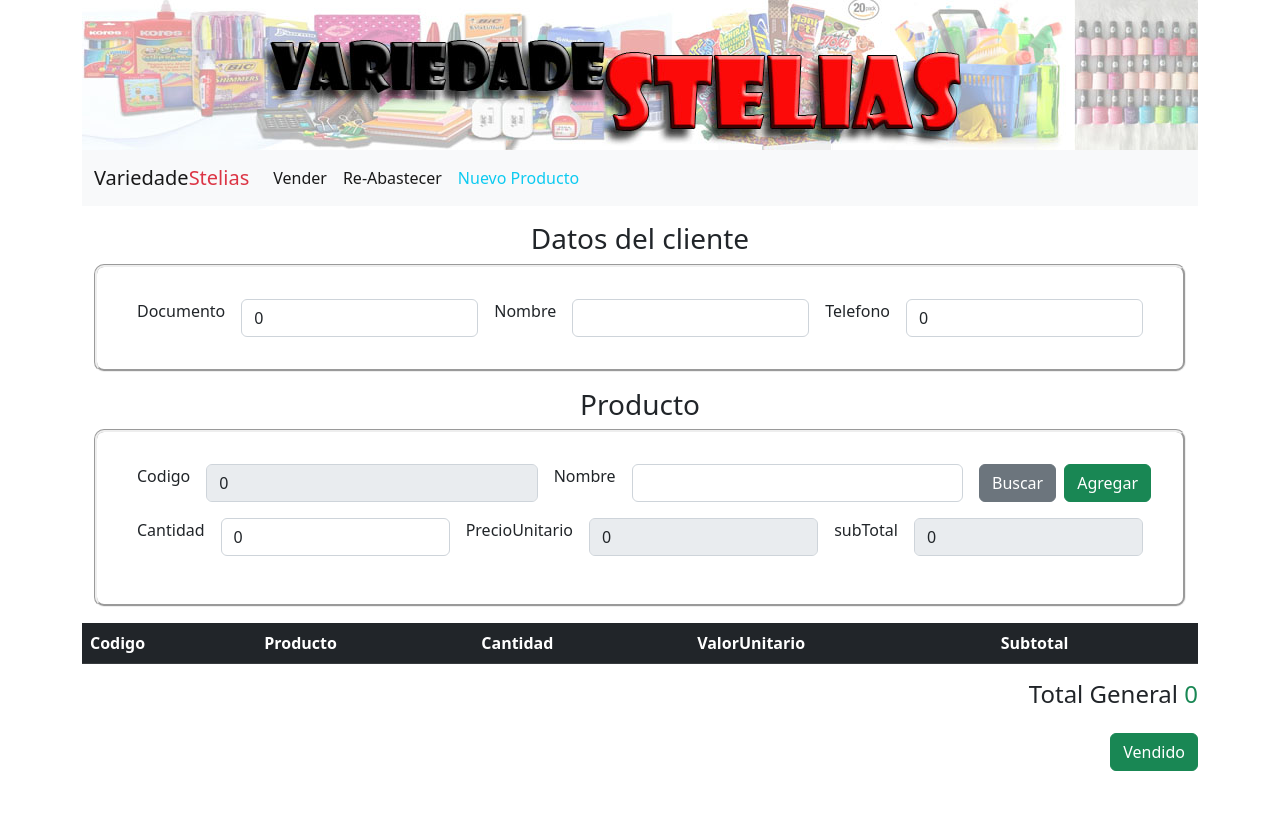
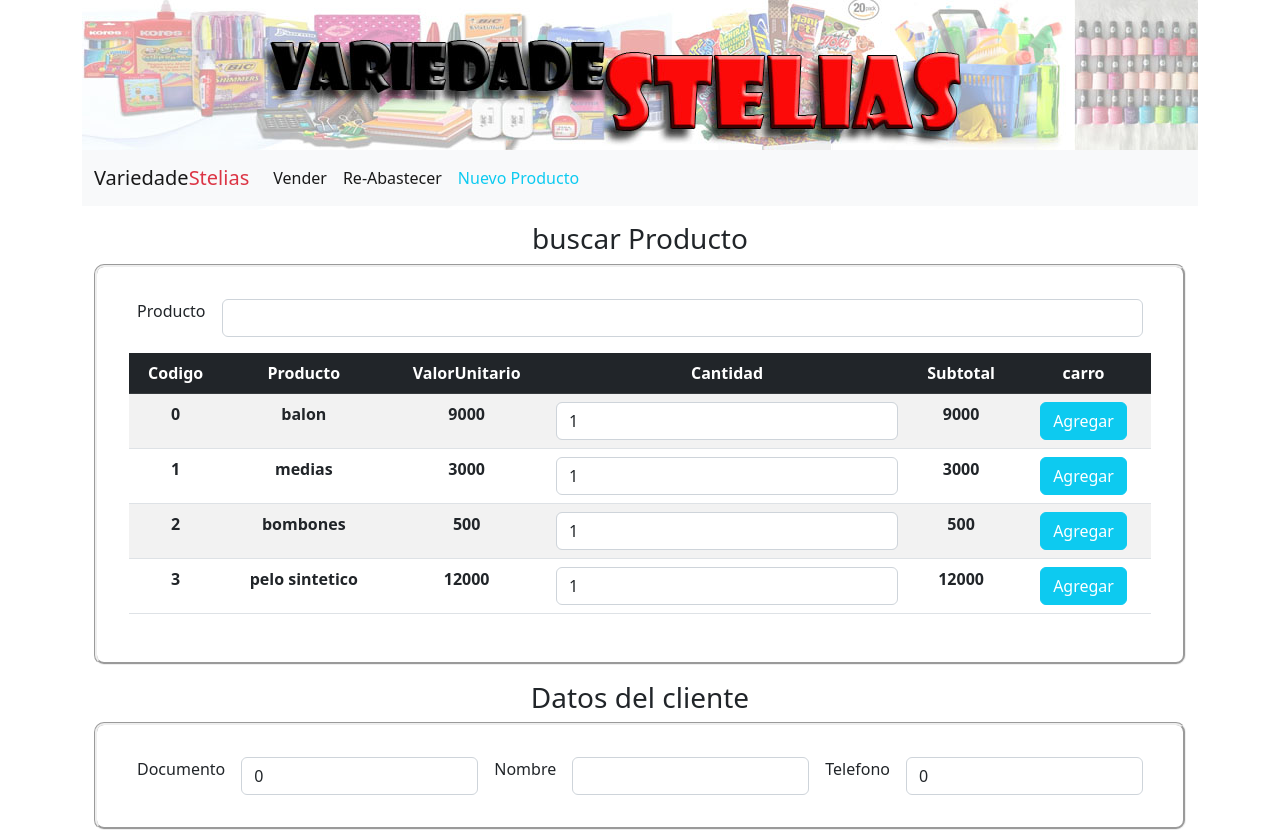
Before and after one commit to eiriselias/variedadeStelias, an Angular app: page /vender in a window 1280 px wide. Shown: the top 831 px of the page. Before the commit the page ends 803 px from the top, so only its background shows below. Built offline with nearby package versions, Linux system fonts and the light colour scheme.

Commit message:
se agregaron funciones a vender

```diff
--- a/src/app/app.module.ts
+++ b/src/app/app.module.ts
@@ -8,6 +8,7 @@ import { NavBarComponent } from './components/nav-bar/nav-bar.component';
 import { ProductosComponent } from './components/productos/productos.component';
 import { VenderComponent } from './components/vender/vender.component';
 import { ReAbastecerComponent } from './components/re-abastecer/re-abastecer.component';
+import { FilterPipe } from './pipes/filter.pipe';
 
 @NgModule({
   declarations: [
@@ -15,7 +16,8 @@ import { ReAbastecerComponent } from './components/re-abastecer/re-abastecer.com
     NavBarComponent,
     ProductosComponent,
     VenderComponent,
-    ReAbastecerComponent
+    ReAbastecerComponent,
+    FilterPipe
   ],
   imports: [
     BrowserModule,
--- a/src/app/components/vender/vender.component.css
+++ b/src/app/components/vender/vender.component.css
@@ -3,3 +3,6 @@
     padding: 2rem;
     border-radius:10px
 }
+tbody tr th{
+    cursor: pointer;
+}
--- a/src/app/components/vender/vender.component.html
+++ b/src/app/components/vender/vender.component.html
@@ -1,4 +1,34 @@
 <div class="container text-center my-3">
+    <h3>buscar Producto</h3>
+    <div class="mb-3 caja">
+        <div class="d-flex">
+            <label for="nombreProducto" class="form-label mx-2">Producto</label>
+            <input type="text" [(ngModel)]="nombreProducto" class="form-control mx-2" name="nombreProducto">
+        </div>
+
+<table class="table table-striped table-hover my-3">
+    <thead>
+        <tr class="table-dark">
+            <th>Codigo</th>
+            <th>Producto</th>
+            <th>ValorUnitario</th>
+            <th>Cantidad</th>
+            <th>Subtotal</th>
+            <th>carro</th>
+        </tr>
+    </thead>
+    <tbody>
+        <tr *ngFor="let produ of productos| filter: nombreProducto; index as i">
+            <th>{{i}}</th>
+            <th>{{produ.nombre}}</th>
+            <th>{{produ.valorUnitario}}</th>
+            <th><input type="number" [(ngModel)]="cantidad" class="form-control"></th>
+            <th>{{cantidad * produ.valorUnitario}}</th>
+            <th><button (click)="agregar(i)" class="btn btn-info text-white">Agregar</button></th>
+        </tr>
+    </tbody>
+</table>
+</div>
     <h3>Datos del cliente</h3>
     <div class="mb-3 d-flex caja">
         <label for="docuUsuario" class="form-label mx-2">Documento</label>
@@ -8,27 +38,7 @@
         <label for="celUsuario" class="form-label mx-2">Telefono</label>
         <input type="text" [(ngModel)]="celUsuario" class="form-control mx-2" id="celUsuario">
     </div>
-    <h3>Producto</h3>
-    <div class="mb-3 caja">
-        <div class="d-flex">
-            <label for="codigo" class="form-label mx-2">Codigo</label>
-            <input type="text" [(ngModel)]="codigo" class="form-control mx-2" id="codigo" disabled>
-            <label for="nombreProducto" class="form-label mx-2">Nombre</label>
-            <input type="text" [(ngModel)]="nombreProducto" class="form-control mx-2" id="nombreProducto">
-            <button (click)="buscar()" class="btn btn-secondary mx-2">Buscar</button>
-            <button (click)="agregar()" class="btn btn-success">Agregar</button>
-        </div>
-        <div class="d-flex my-3">
-            <label for="cantidad" class="form-label mx-2">Cantidad</label>
-            <input type="number" [(ngModel)]="cantidad" class="form-control mx-2" id="cantidad">
-            <label for="precio" class="form-label mx-2">PrecioUnitario</label>
-            <input type="number" [(ngModel)]="precio" class="form-control mx-2" id="precio" disabled>
-            <label for="vaTotal"class="form-label mx-2">subTotal</label>
-            <input type="number" [(ngModel)]="vaTotal" class="form-control mx-2" id="vaTotal" disabled>
-        </div>
-    </div>
-</div>
-
+    <h3>Carrito</h3>
 <table class="table table-striped">
     <thead>
         <tr class="table-dark">
@@ -37,19 +47,23 @@
             <th>Cantidad</th>
             <th>ValorUnitario</th>
             <th>Subtotal</th>
+            <th>Descartar</th>
         </tr>
     </thead>
     <tbody>
-        <tr *ngFor="let item of carro">
+        <tr *ngFor="let item of carro; index as i">
             <th>{{item.codigo}}</th>
             <th>{{item.nombreProducto}}</th>
             <th>{{item.cantidad}}</th>
             <th>{{item.precio}}</th>
             <th>{{item.vaTotal}}</th>
+            <th><button (click)="descartar(i)" class="btn btn-danger">Descartar</button></th>
         </tr>
     </tbody>
 </table>
 <div align="right" class="my-3">
    <h4>Total General <span class="text-success my-3">{{totalGeneral}}</span></h4>
-   <button (click)="vendido()" class="btn btn-success my-3">Vendido</button>
+   <button (click)="vendido()"  class="btn btn-success my-3">Vendido</button>
 </div>
+
+</div>
--- a/src/app/components/vender/vender.component.ts
+++ b/src/app/components/vender/vender.component.ts
@@ -15,7 +15,7 @@ export class VenderComponent implements OnInit {
 
   codigo:number=0;
   nombreProducto:string="";
-  cantidad:number=0;
+  cantidad:number=1;
   precio:number=0;
   vaTotal:number=0;
 
@@ -30,29 +30,31 @@ export class VenderComponent implements OnInit {
   ngOnInit(): void {
     this.productos = this.produServi.productos
   }
-
-  buscar(){
-    for(let i=0; this.productos.length; i++){
-      if(this.nombreProducto == this.productos[i].nombre){
-        this.codigo = i;
-        this.precio = this.productos[i].valorUnitario;
-        this.vaTotal = this.cantidad * this.productos[i].valorUnitario;
-      }
-    }
-  }
-  agregar(){
+  agregar(i:number){
+    if(this.cantidad > this.productos[i].cantidadExistente) return alert(`del producto ${this.productos[i].nombre} solo quedan ${this.productos[i].cantidadExistente} unidades`);
+    if(this.productos[i].cantidadExistente ==0 ) return alert(`no queda ${this.productos[i].nombre} reabastecer este producto`);
     this.itemsCarro = {
-      codigo: this.codigo,
-      nombreProducto: this.nombreProducto,
+      codigo: i,
+      nombreProducto: this.productos[i].nombre,
       cantidad: this.cantidad,
-      precio: this.precio,
-      vaTotal: this.vaTotal
+      precio: this.productos[i].valorUnitario,
+      vaTotal: this.cantidad * this.productos[i].valorUnitario
     }
     this.totalGeneral = this.totalGeneral + this.itemsCarro.vaTotal
     this.carro.push(this.itemsCarro);
+    this.cantidad=1;
+    alert("se agregara el producto al carro");
   }
   vendido(){
-    alert("Productos Vendidos")
+    this.produServi.reVendido(this.carro);
+    this.carro = [];
+    this.totalGeneral=0;
+    return alert("Productos Vendidos")
+  }
+
+  descartar(i:number): void{
+    this.totalGeneral = this.totalGeneral - this.carro[i].vaTotal
+    this.carro = this.carro.filter((item:any) => item != this.carro[i])
   }
 
 }
--- /dev/null
+++ b/src/app/pipes/filter.pipe.ts
@@ -0,0 +1,19 @@
+import { Pipe, PipeTransform } from '@angular/core';
+
+@Pipe({
+  name: 'filter'
+})
+export class FilterPipe implements PipeTransform {
+
+  transform(value: any, arg:any): any {
+    if(arg == "" || arg.length < 3) return value;
+   const resultProdu = [];
+   for(const produ of value){
+    if(produ.nombre.toLowerCase().indexOf(arg.toLowerCase()) > -1){
+      resultProdu.push(produ);
+    }
+  }
+  return resultProdu;
+  }
+
+}
--- a/src/app/services/productos.service.ts
+++ b/src/app/services/productos.service.ts
@@ -18,5 +18,11 @@ export class ProductosService {
     return this.productos[i];
   }
 
+  reVendido(carro:any){
+    for(let i in carro){
+      this.productos[carro[i].codigo].cantidadExistente = this.productos[carro[i].codigo].cantidadExistente - carro[i].cantidad;
+    }
+  }
+
 
 }
```
Also changed, not shown: 1 other file (tests, documents, lock files or other folders).
